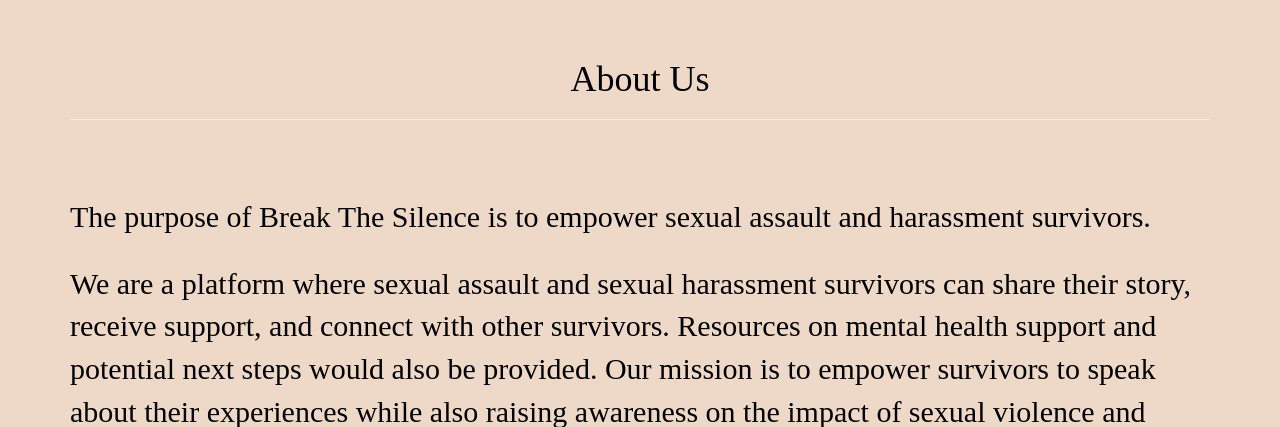
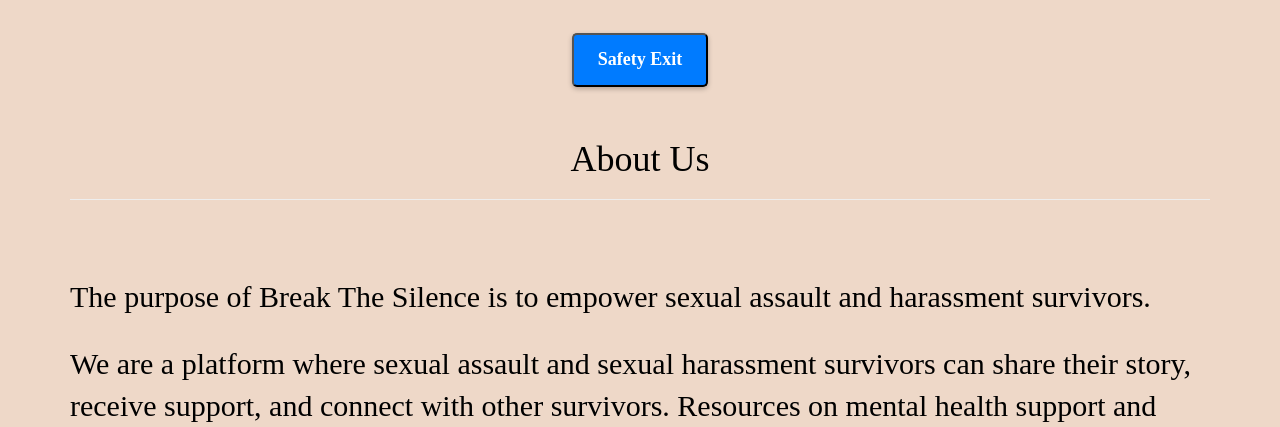
Before and after one commit to swetaparajuli/hoohacks2023, a Flask app: page /about in a window 1280 px wide. Shown: the part 52-479 px from the top of the page. Run offline with Flask 2, Linux system fonts and the light colour scheme; some libraries are stand-ins or nearby versions.

Commit message:
Safety exit button added

```diff
--- a/app.py
+++ b/app.py
@@ -6,7 +6,6 @@ from flask_wtf import FlaskForm
 from wtforms import StringField, SubmitField, SelectField, EmailField, IntegerField, TextAreaField
 from wtforms.validators import DataRequired
 from models import db, Post
-
 
 app = Flask(__name__)
 app.config['SECRET_KEY'] = 'very secretive and difficult to figure out key'
@@ -54,13 +53,17 @@ def create_post():
         return redirect(url_for('submitted'))
     return render_template('create.html', form=form)
 
+
 @app.route('/about')
 def about_us():  # put application's code here
     return render_template('about.html')
 
+
 @app.route('/resources')
 def get_resources():  # put application's code here
     return render_template('resources.html')
+
+
 @app.route('/')
 def index():  # put application's code here
     return render_template('index.html')
--- a/templates/about.html
+++ b/templates/about.html
@@ -3,11 +3,6 @@
 {% block styles %}
 {{ super() }}
 	<style>
-        form
-        {
-            margin-left: 17%;
-            margin-right: 15%;
-        }
         p{
             font-size: 30px;
         }
@@ -17,6 +12,9 @@
 {% block title %}Break The Silence{% endblock %}
 
 {% block page_content %}
+    <div class="button-container">
+    <button class="button" onclick="window.location.href='https://www.google.com'">Safety Exit</button>
+    </div>
     <div class="page-header">
         <h1 class="text-center">About Us</h1>
     </div>
--- a/templates/base.html
+++ b/templates/base.html
@@ -1,4 +1,5 @@
 {% extends "bootstrap/base.html" %}
+
 {% block title %}Break The Silence{% endblock %}
 
 {% block head %}
@@ -20,6 +21,32 @@
         .navbar-custom .navbar-nav, .navbar-collapse
         {
             color: black;
+        }
+
+        .button-container {
+          display: flex;
+          justify-content: center;
+          align-items: center;
+          height: 10vh;
+        }
+
+        .button {
+          display: inline-block;
+          padding: 12px 24px;
+          font-size: 18px;
+          font-weight: bold;
+          text-align: center;
+          text-decoration: none;
+          color: #fff;
+          background-color: #007bff;
+          border-radius: 5px;
+          box-shadow: 0px 2px 5px rgba(0, 0, 0, 0.25);
+          transition: all 0.3s ease-in-out;
+        }
+
+        .button:hover {
+          background-color: #0056b3;
+          box-shadow: 0px 4px 8px rgba(0, 0, 0, 0.25);
         }
 	</style>
 {% endblock %}
@@ -43,8 +70,6 @@
                 <li><a href="/create">Tell Your Story</a></li>
                 <li><a href="/posts">View Stories</a></li>
                 <li><a href="/resources">Resources</a></li>
-
-
             </ul>
         </div>
     </div>
@@ -53,7 +78,8 @@
 
 {% block content %}
 <div class="container">
-    {% block page_content %}{% endblock %}
+    {% block page_content %}
+    {% endblock %}
 </div>
 {% endblock %}
 
--- a/templates/index.html
+++ b/templates/index.html
@@ -14,6 +14,9 @@
 {% block title %}Break The Silence{% endblock %}
 
 {% block page_content %}
+    <div class="button-container">
+    <button class="button" onclick="window.location.href='https://www.google.com'">Safety Exit</button>
+    </div>
     <div class="page-header">
         <h1 class="text-center">Break The Silence</h1>
     </div>
--- a/templates/posts.html
+++ b/templates/posts.html
@@ -19,6 +19,9 @@
 {% block title %}Stories{% endblock %}
 
 {% block page_content %}
+    <div class="button-container">
+    <button class="button" onclick="window.location.href='https://www.google.com'">Safety Exit</button>
+    </div>
     <div class="page-header">
      <h1 class="text-center text-capitalize">
         Posts
--- a/templates/resources.html
+++ b/templates/resources.html
@@ -25,6 +25,9 @@
 {% block title %}Break The Silence{% endblock %}
 
 {% block page_content %}
+    <div class="button-container">
+    <button class="button" onclick="window.location.href='https://www.google.com'">Safety Exit</button>
+    </div>
     <div class="page-header">
         <h1 class="text-center">Resources</h1>
     </div>
```
Also changed, not shown: templates/create.html (+5 -4 lines).
